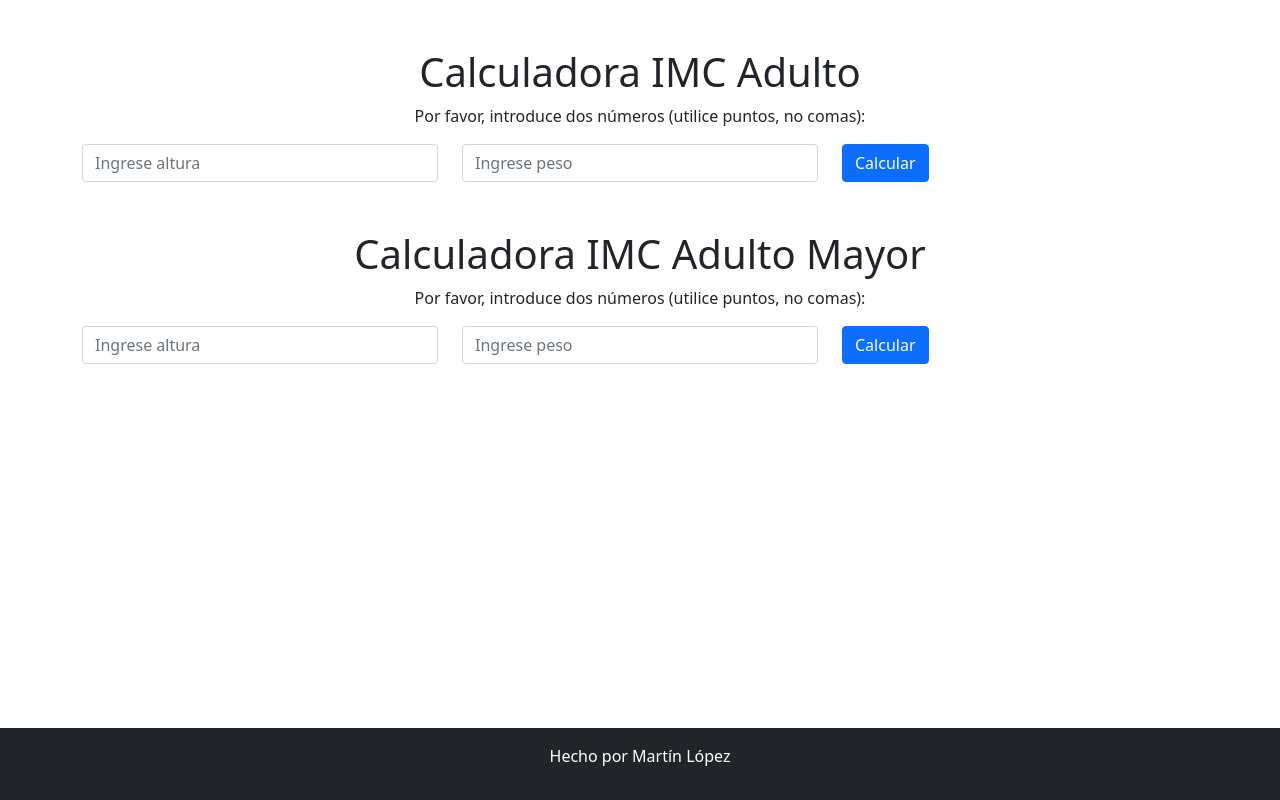
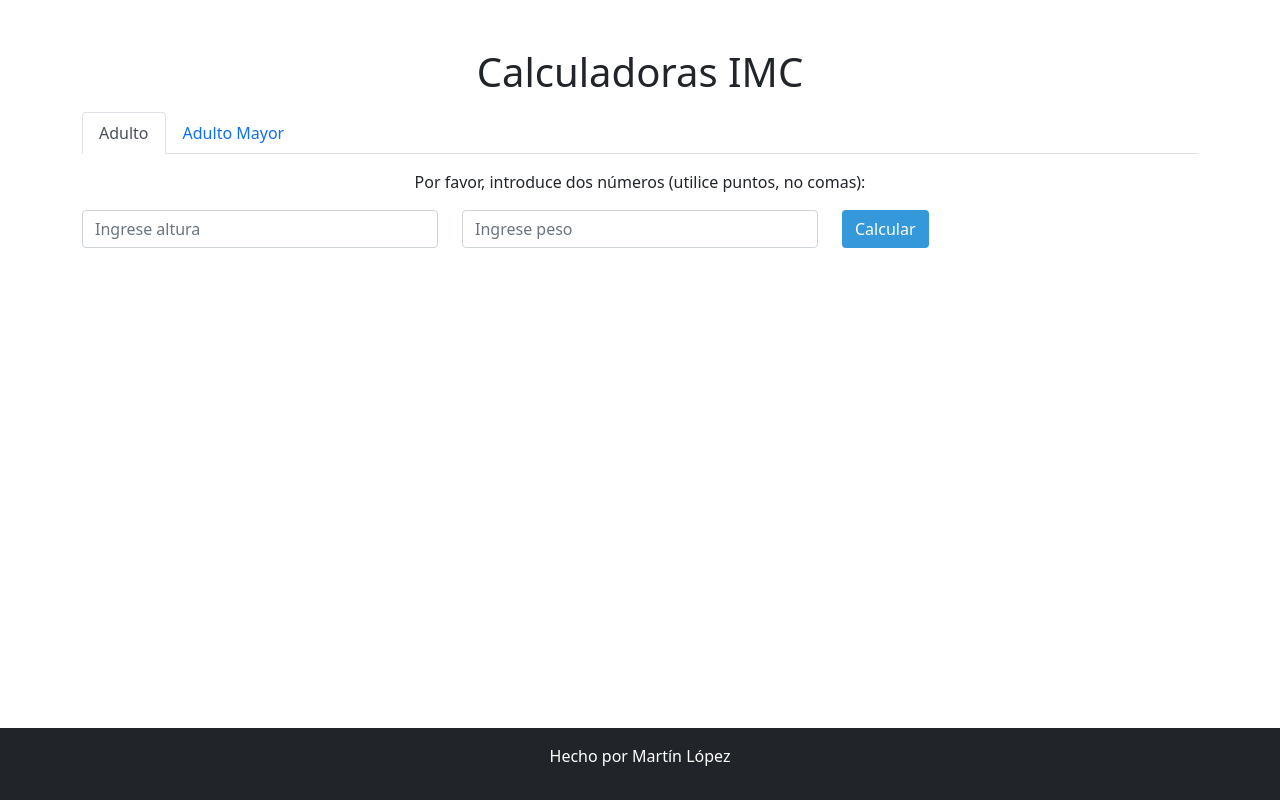
Before and after one commit to martinlopez1234/IMC, a plain HTML site: page index.html in a window 1280 px wide. Drawn offline with nearby package versions, Linux system fonts and the light colour scheme.

Commit message:
arreglos de código

```diff
--- a/index.html
+++ b/index.html
@@ -1,3 +1,4 @@
+
 <!doctype html>
 <html lang="en">
 
@@ -14,9 +15,38 @@
 </head>
 
 <body>
+  <style>
+    /* Definir el color $blue-500 como una clase personalizada */
+    .blue-500 {
+      background-color: #3498db;
+      color: #fff;
+      transition: background-color 0.3s ease;
+      /* Transición suave para el cambio de color de fondo */
+    }
 
+    /* Estilo para oscurecer el fondo al pasar el cursor */
+    .blue-500:hover {
+      background-color: #3498dbca;
+      /* Cambia el color de fondo al pasar el cursor */
+    }
+  </style>
   <div class="container mt-5">
-    <h1 class="text-center">Calculadora IMC Adulto</h1>
+    <h1 class="text-center">Calculadoras IMC</h1>
+
+    <ul class="nav nav-tabs mt-3">
+      <li class="nav-item">
+        <a class="nav-link active" id="adult-tab" data-bs-toggle="tab" href="#adult" role="tab" aria-controls="adult"
+          aria-selected="true">Adulto</a>
+      </li>
+      <li class="nav-item">
+        <a class="nav-link" id="adult-mayor-tab" data-bs-toggle="tab" href="#adult-mayor" role="tab"
+          aria-controls="adult-mayor" aria-selected="false">Adulto Mayor</a>
+      </li>
+    </ul>
+
+    <div class="tab-content mt-3">
+      <div class="tab-pane fade show active" id="adult" role="tabpanel" aria-labelledby="adult-tab">
+
         <p class="text-center">Por favor, introduce dos números (utilice puntos, no comas):</p>
         <div class="row justify-content-center">
           <div class="col-md-4">
@@ -30,15 +60,14 @@
             </div>
           </div>
           <div class="col-md-4">
-        <button type="button" class="btn btn-primary" onclick="ImcA()">Calcular</button>
+            <button type="button" class="btn btn blue-500 text-white" onclick="ImcA()">Calcular</button>
           </div>
         </div>
         <p id="imc" class="text-center mt-3"></p>
         <p id="rango" class="text-center"></p>
       </div>
 
-  <div class="container mt-5">
-    <h1 class="text-center">Calculadora IMC Adulto Mayor</h1>
+      <div class="tab-pane fade" id="adult-mayor" role="tabpanel" aria-labelledby="adult-mayor-tab">
         <p class="text-center">Por favor, introduce dos números (utilice puntos, no comas):</p>
         <div class="row justify-content-center">
           <div class="col-md-4">
@@ -52,21 +81,17 @@
             </div>
           </div>
           <div class="col-md-4">
-        <button type="button" class="btn btn-primary" onclick="ImcM()">Calcular</button>
+            <button type="button" class="btn btn-success" onclick="ImcM()">Calcular</button>
           </div>
         </div>
         <p id="imcM" class="text-center mt-3"></p>
         <p id="rangoM" class="text-center"></p>
       </div>
-
-
+    </div>
 
     <footer class="g-light py-3 text-center mt-5 bg-dark text-white fixed-bottom">
-
       <p>Hecho por Martín López</p>
-
     </footer>
-
 
     <script>
       function ImcA() {
@@ -132,20 +157,10 @@
 
 
     </script>
-  <!-- Optional JavaScript; choose one of the two! -->
 
-  <!-- Option 1: Bootstrap Bundle with Popper -->
     <script src="https://cdn.jsdelivr.net/npm/bootstrap@5.1.3/dist/js/bootstrap.bundle.min.js"
       integrity="sha384-ka7Sk0Gln4gmtz2MlQnikT1wXgYsOg+OMhuP+IlRH9sENBO0LRn5q+8nbTov4+1p"
       crossorigin="anonymous"></script>
-
-  <!-- Option 2: Separate Popper and Bootstrap JS -->
-  <!--
-    <script src="https://cdn.jsdelivr.net/npm/@popperjs/core@2.10.2/dist/umd/popper.min.js" integrity="sha384-7+zCNj/IqJ95wo16oMtfsKbZ9ccEh31eOz1HGyDuCQ6wgnyJNSYdrPa03rtR1zdB" crossorigin="anonymous"></script>
-    <script src="https://cdn.jsdelivr.net/npm/bootstrap@5.1.3/dist/js/bootstrap.min.js" integrity="sha384-QJHtvGhmr9XOIpI6YVutG+2QOK9T+ZnN4kzFN1RtK3zEFEIsxhlmWl5/YESvpZ13" crossorigin="anonymous"></script>
-    -->
 </body>
 
-
-
 </html>
```
Lines whose indentation alone changed are shown as unchanged.
